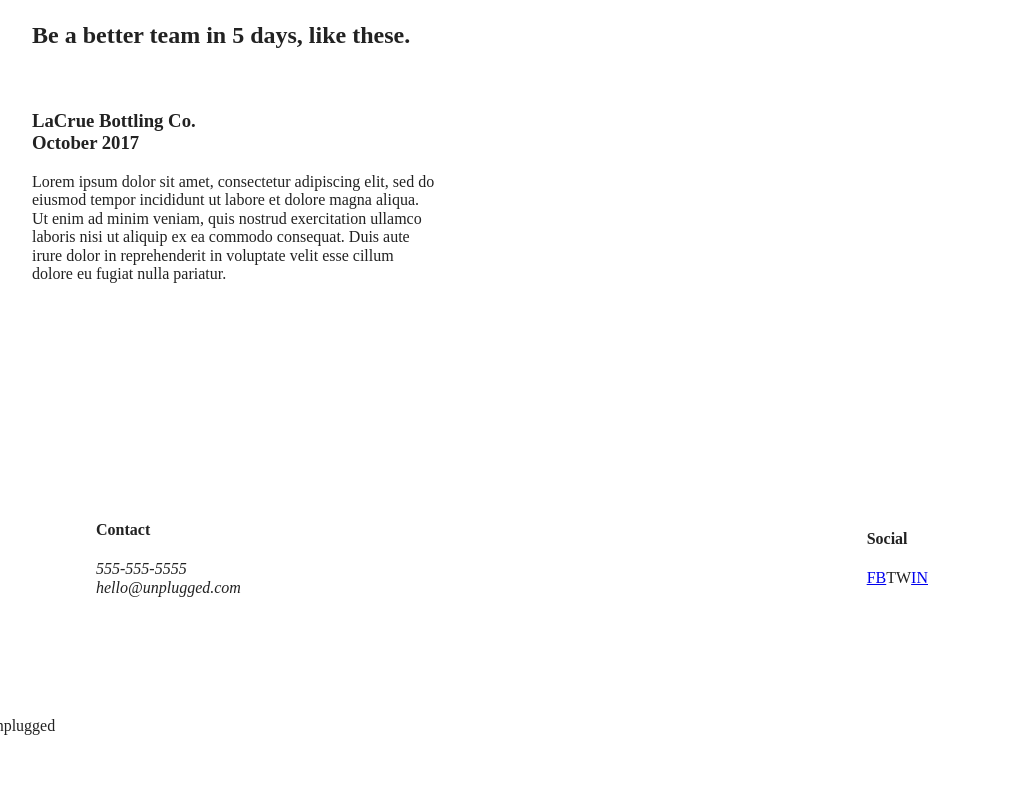
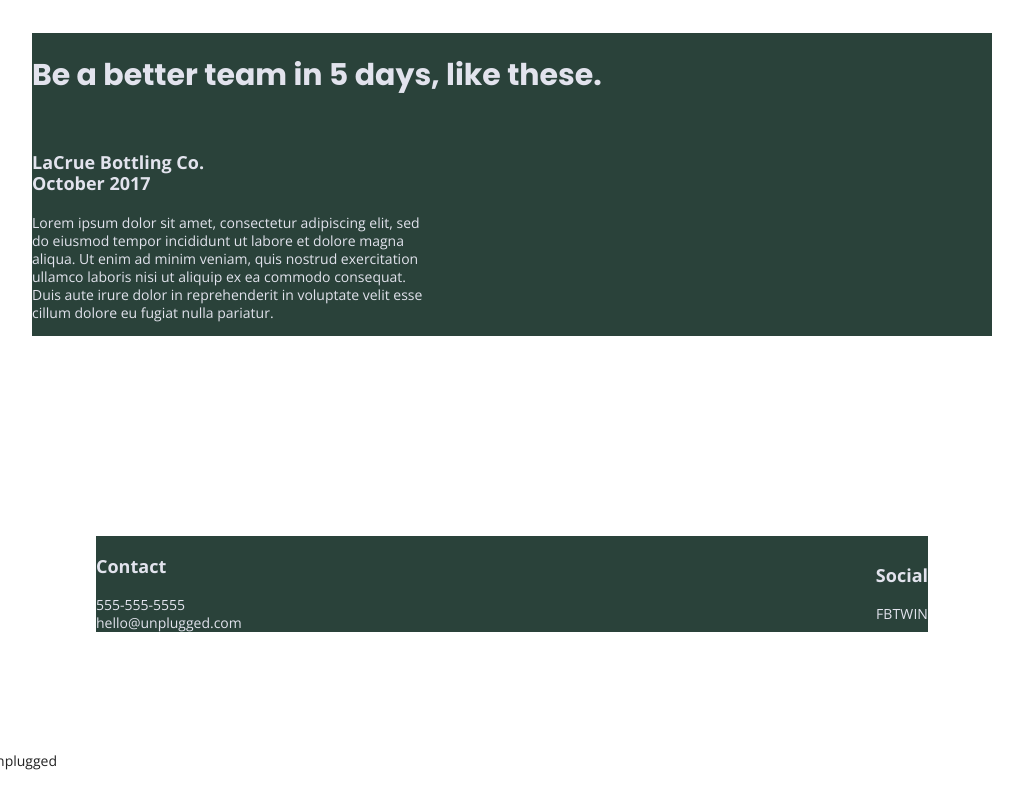
Before and after one commit to perrycq/unplugged-retreat, a website built with Parcel: page index.html in a window 1280 px wide. Shown: the part 1376-2166 px from the top of the page, without its empty margins (128-1151 px from the left). Before the commit the page ends 2131 px from the top, so only its background shows below. Built offline with nearby package versions, Linux system fonts and the light colour scheme.

Commit message:
Added css color/text sizing

```diff
--- a/about/index.html
+++ b/about/index.html
@@ -6,6 +6,9 @@
   <title>About</title>
   <meta name="description" content="">
   <meta name="viewport" content="width=device-width, initial-scale=1">
+
+  <!-- Google Fonts  -->
+  <link href="https://fonts.googleapis.com/css?family=Open+Sans:400,700|Poppins:500,700" rel="stylesheet">
 
   <meta property="og:title" content="">
   <meta property="og:type" content="">
--- a/css/main.css
+++ b/css/main.css
@@ -86,13 +86,66 @@ textarea {
 /* ==========================================================================
    Author's custom styles
    ========================================================================== */
+  /* General Styles */
+
+  html {
+    font-size: 16px;
+  }
+
+  body {
+    font-family: 'Open Sans', sans-serif;
+    font-size: 1em;
+    text-align: left;
+  }
+
+  ul,
+  ol {
+    list-style-type: none;
+  }
+
+  a {
+    color: #e2e3ed;
+    text-decoration: none;
+  }
+
+  h2 {
+    font-family: 'Poppins', sans-serif;
+    font-size: 1.875em;
+  }
+
+  h3,
+  h4 {
+    font-family: 'Poppins' sans-serif;
+    font-size: 1.125em;
+    margin: 20px 0;
+  }
+
+  p {
+    font-size: .875em;
+    line-height: 1.285;
+  }
+
+  img {
+
+  }
+
+  figure {
+
+  }
+
+  address {
+    font-style: normal;
+  }
+
+  .content-wrapper {
+    width:90%;
+    margin: 50px 0;
+    background-color: #2a423a;
+    color: #e2e3ed
+  }
+
 
    /* --------------Base Header - Footer Styles------- */
-
-   .content-wrapper {
-     width: 90%;
-     margin: 50px 0;
-   }
 
    header,
    footer {
@@ -132,10 +185,6 @@ textarea {
     display: flex;
     justify-content: space-around;
     width: 100%;
-   }
-
-   header nav ul li {
-    list-style-type: none;
    }
 
    footer {
@@ -180,6 +229,7 @@ textarea {
     flex-flow: row wrap;
    }
 
+   /* Aside */
    aside {
     display: flex;
     justify-content: center;
@@ -187,6 +237,7 @@ textarea {
     flex-flow: row wrap;
    }
 
+   /* Features */
    .features {
     display: flex;
     justify-content: center;
@@ -213,6 +264,7 @@ textarea {
      margin: 0;
    }
 
+   /* Reviews */
    .reviews {
     display: flex;
     justify-content: center;
@@ -254,14 +306,14 @@ textarea {
 
    /* --------- Mobile Styles - FAQ Page --------- */
 
-   .faq-area {
+   .faq {
     display: flex;
     justify-content: center;
     align-items: center;
     flex-flow: row wrap;
    }
 
-   .faq-area .content-wrapper {
+   .faq .content-wrapper {
     display: flex;
     justify-content: center;
     align-items: center;
--- a/index.html
+++ b/index.html
@@ -6,6 +6,9 @@
   <title>Home</title>
   <meta name="description" content="">
   <meta name="viewport" content="width=device-width, initial-scale=1">
+
+  <!-- Google Fonts  -->
+  <link href="https://fonts.googleapis.com/css?family=Open+Sans:400,700|Poppins:500,700" rel="stylesheet">
 
   <meta property="og:title" content="">
   <meta property="og:type" content="">
```
Also changed, not shown: faq/index.html (+3 -0 lines).
